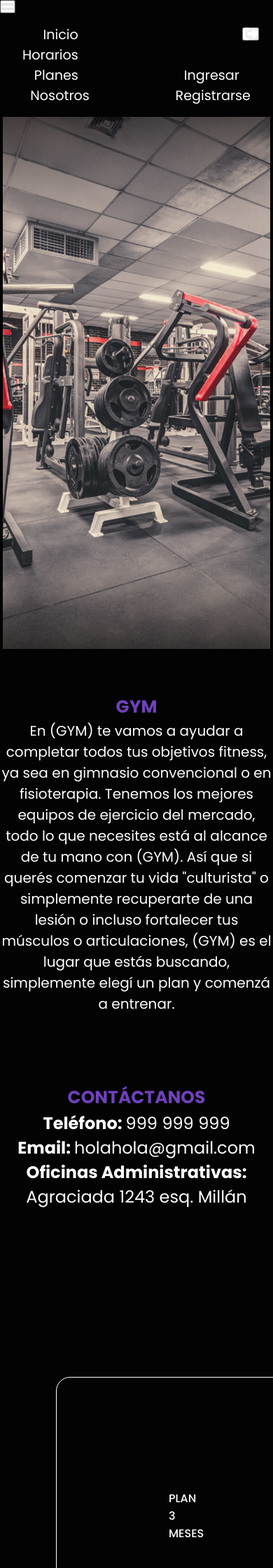
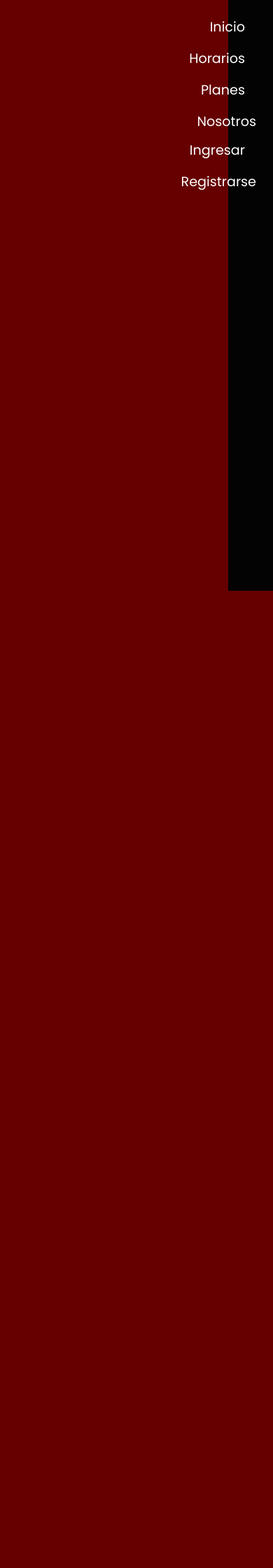
Before and after one commit to Proyecto3Fidat/ProyectoEgreso, a PHP site: page /Public/inicio.html in a window 390 px wide; the page is wider, and only the part inside the window is pictured. Shown: the top 2240 px of that part at 70% size. After the commit the page ends 844 px from the top of that part, so only its background shows below. Run offline with PHP 8.4, Linux system fonts and the light colour scheme; some libraries are stand-ins or nearby versions.

Commit message:
Avance en responsive
El rojo del BODY es temporal. Simplemente es guia

```diff
--- /dev/null
+++ b/Public/css/responsive.css
@@ -0,0 +1,71 @@
+@media screen and (max-width:768px){
+
+    nav{
+        display: flex;
+        flex-direction: column;
+        gap: 1rem;
+        position: absolute;
+        top: 0;
+        right: 0;
+        padding: 2rem;
+        bottom: 0;
+        box-shadow: 0 0 0 100vmax rgba(0, 0, 0, .6);
+        transition: opacity 0.5s ease-in-out, visibility 0.5s ease-in-out;
+        z-index: 1000;
+    }
+
+    .navbar{
+        background-color: #030303;
+    }
+
+    .menu1, .menu2 {
+        align-items: end;
+        flex-direction: column;
+        margin: auto;
+        gap: 1rem;
+        padding: 1.5rem;
+    }
+
+    .menu1 {
+        position: absolute;
+        top: 0;
+        right: 0;
+    }
+
+    .menu2{
+        position: absolute;
+        top: 11rem;
+        right: 0;
+    }
+
+
+
+
+
+
+
+
+
+
+
+
+    #Inicio{
+        display: none;
+    }
+
+    #nosotros {
+        display: none;
+    }
+
+    .contacto {
+        display: none;
+    }
+
+    #planes {
+        display: none;
+    }
+
+    .footer{
+        display: none;
+    }
+}
--- a/Public/css/style.css
+++ b/Public/css/style.css
@@ -8,32 +8,38 @@
 }
 
 body {
-    background-color: #030303;
+    background-color: #ff0000;
     font-family: 'Poppins', sans-serif;
     color: white;
 }
 
+header{
+    padding: 1rem 2rem;
+
+}
+
 .navbar {
     display: flex;
-    justify-content: center;
-    align-items: center;
-    position: relative;
-    padding: 1rem 2rem;
-    align-items: end;
 }
-
 
 .navbar li a {
     color: white;
     font-size: 1.2rem;
     transition: color 0.3s, background-color 0.3s;
-
 }
 
-.menu1{
+nav{
+    background-color: #ffffff;
+    padding: 20px;
+}
+
+nav a:hover {
+    color: #6f41bb;
+}
+
+.menu1 {
     display: flex;
     margin-right: auto;
-
 }
 
 .menu2 {
@@ -240,30 +246,3 @@ body {
 .footer .fb-logo:hover {
     color: #6f41bb;
 }
-@media screen and (max-width:768px){
-
-
-    .navbar.show {
-        opacity: 1;
-        visibility: visible;
-        flex-direction: column;
-        align-items: end;
-        background-color: red;
-    }
-    .menu1, .menu2 {
-        flex-direction: column;
-        align-items: end;
-    }
-    .abrirmenu {
-        display: block;
-    }
-
-    .cerrarmenu{
-        display: block;
-        position: absolute;
-        top: 20px;
-        right: 20px;
-    }
-
-
-}
--- a/Public/inicio.html
+++ b/Public/inicio.html
@@ -24,10 +24,9 @@
                     <li><a href="../App/Views/agenda.html" class="inicioa">Horarios</a></li>
                     <li><a href="../App/Views/planes.html" class="inicioa">Planes</a></li>
                     <li><a href="#nosotros">Nosotros</a></li>
-
                 </ul>
-                <ul class="menu2" id="welcome-message">
-                </ul>
+                    <ul class="menu2" id="welcome-message">
+                    </ul>
         </nav>
     </header>
 
```
